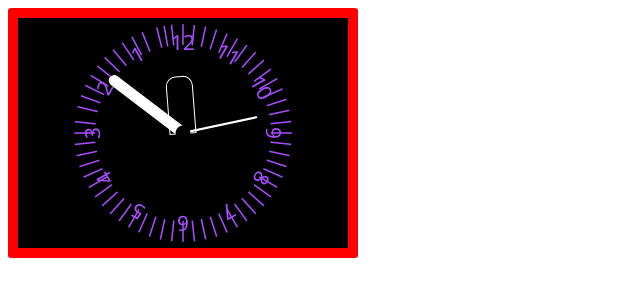
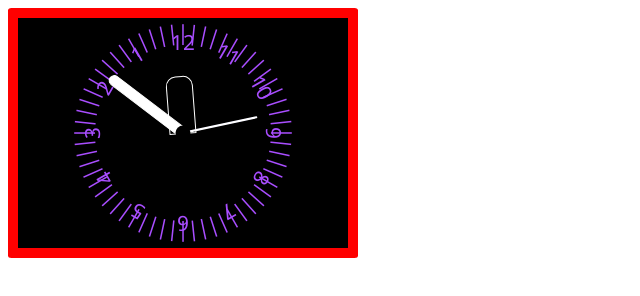
Before and after one commit to ameCont/ceas-0, a plain HTML site: page index.htm in a window 1280 px wide. Shown: the top 296 px of the page, 0-640 px from the left. Drawn offline with Linux system fonts and the light colour scheme.

Commit message:
degs corect

```diff
--- a/style.css
+++ b/style.css
@@ -89,18 +89,18 @@ body {
 .clock .numbe44 { --rotation: 264deg; }
 .clock .numbe45 { --rotation: 270deg; }
 .clock .numbe46 { --rotation: 276deg; }
-.clock .numbe47 { --rotation: 284deg; }
-.clock .numbe48 { --rotation: 290deg; }
-.clock .numbe49 { --rotation: 296deg; }
-.clock .numbe50 { --rotation: 302deg; }
-.clock .numbe51 { --rotation: 308deg; }
-.clock .numbe52 { --rotation: 314deg; }
-.clock .numbe53 { --rotation: 320deg; }
-.clock .numbe54 { --rotation: 326deg; }
-.clock .numbe55 { --rotation: 332deg; }
-.clock .numbe56 { --rotation: 338deg; }
-.clock .numbe57 { --rotation: 346deg; }
-.clock .numbe58 { --rotation: 350deg; }
+.clock .numbe47 { --rotation: 282deg; }
+.clock .numbe48 { --rotation: 288deg; }
+.clock .numbe49 { --rotation: 294deg; }
+.clock .numbe50 { --rotation: 300deg; }
+.clock .numbe51 { --rotation: 306deg; }
+.clock .numbe52 { --rotation: 312deg; }
+.clock .numbe53 { --rotation: 318deg; }
+.clock .numbe54 { --rotation: 324deg; }
+.clock .numbe55 { --rotation: 330deg; }
+.clock .numbe56 { --rotation: 336deg; }
+.clock .numbe57 { --rotation: 342deg; }
+.clock .numbe58 { --rotation: 348deg; }
 .clock .numbe59 { --rotation: 354deg; }
 
 
```
